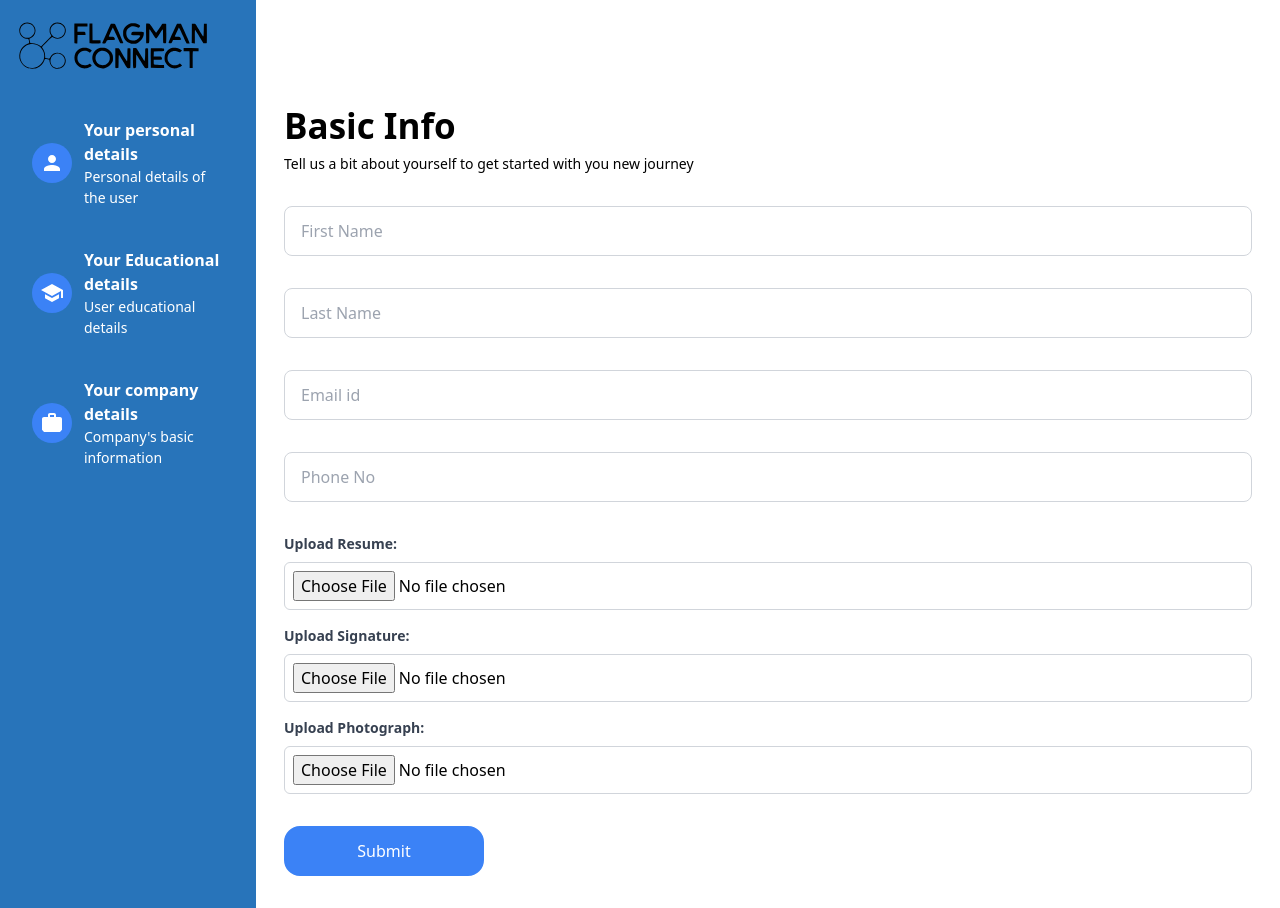
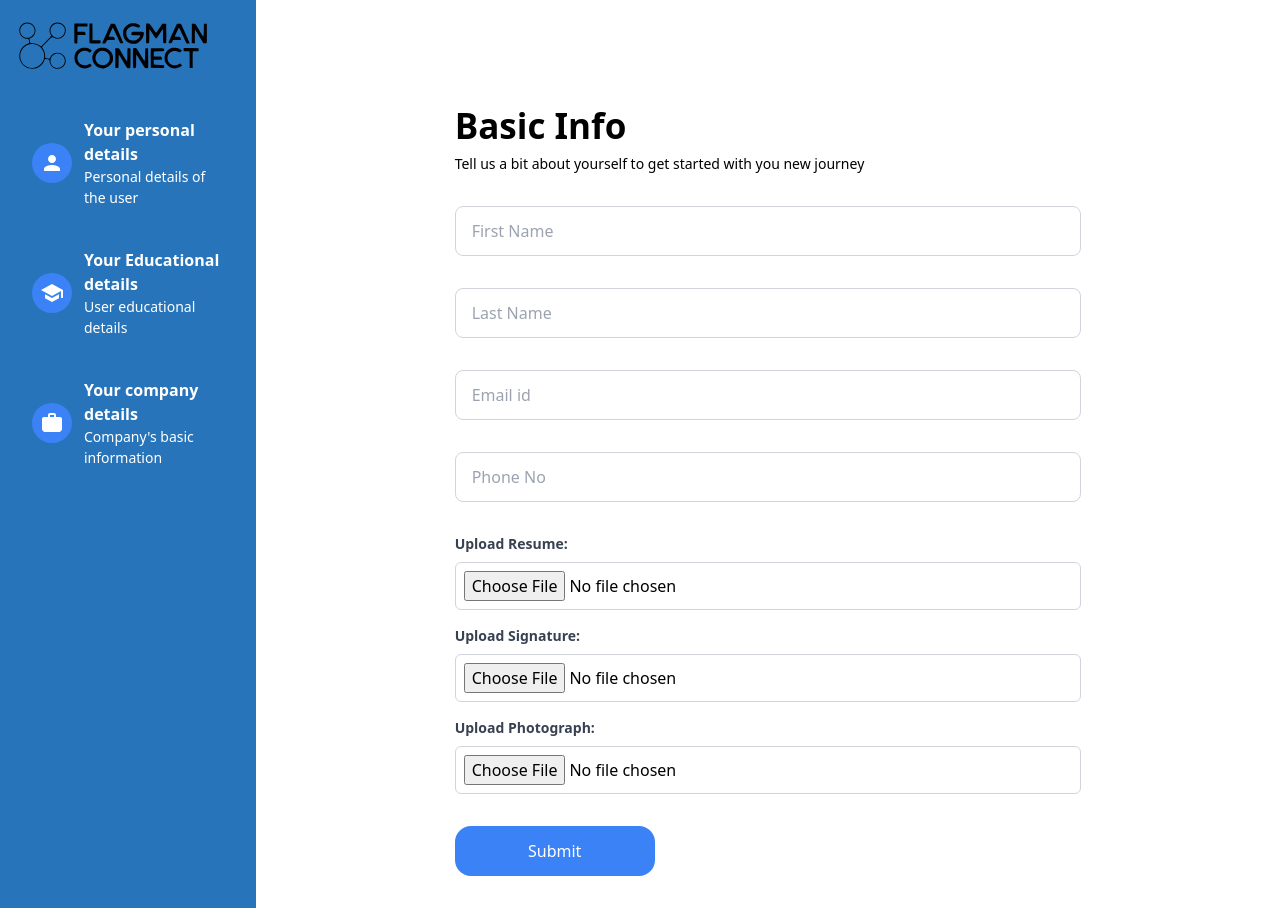
Before and after one commit to anoobsuresh0/Onboarding-Form, a React (Vite) app: page / in a window 1280 px wide. Built offline with nearby package versions, Linux system fonts and the light colour scheme.

Commit message:
Use Redux for form change

```diff
--- a/src/components/HomePage.tsx
+++ b/src/components/HomePage.tsx
@@ -1,25 +1,18 @@
-// import React from 'react'
 
-import { useState } from "react";
 import MainPage from "./pages/MainPage";
 import SideBar from "./pages/SideBar";
 
 const HomePage = () => {
 
-  const [selectedDetails, setSelectedDetails] = useState<string>('personal')
-
-  const handleDetailsChange = (detailsType: string) => {
-    setSelectedDetails(detailsType);
-  };
 
   return (
     <div className="grid grid-cols-5 h-screen ">
       <div className="bg-secondary " >
-        <SideBar selectedDetails= {selectedDetails} onDetailsChange= {handleDetailsChange} />
+        <SideBar  />
       </div>
 
       <div className=" col-span-4 " >
-        <MainPage selectedDetails= {selectedDetails}/>
+        <MainPage/>
       </div>
     </div>
   );
--- a/src/components/details/EducationDetails.tsx
+++ b/src/components/details/EducationDetails.tsx
@@ -1,4 +1,3 @@
-import React from 'react'
 
 const EducationDetails = () => {
   return (
--- a/src/components/details/WorkDetails.tsx
+++ b/src/components/details/WorkDetails.tsx
@@ -1,4 +1,3 @@
-import React from 'react'
 
 const WorkDetails = () => {
   return (
--- a/src/components/pages/MainPage.tsx
+++ b/src/components/pages/MainPage.tsx
@@ -1,16 +1,22 @@
 // MainPage.tsx
-import PersonalDetails from '../details/PersonDetails';
-import EducationDetails from '../details/EducationDetails';
-import WorkDetails from '../details/WorkDetails';
+import PersonalDetails from "../details/PersonDetails";
+import EducationDetails from "../details/EducationDetails";
+import WorkDetails from "../details/WorkDetails";
+import { useSelector } from "react-redux";
+import { RootState } from "../../features/store/store";
 
-const MainPage = ({ selectedDetails }: { selectedDetails: string }) => {
+const MainPage = () => {
+  const selectedDetails = useSelector(
+    (state: RootState) => state.details.selectedDetails
+  );
+
   const renderDetailsComponent = () => {
     switch (selectedDetails) {
-      case 'personal':
+      case "personal":
         return <PersonalDetails />;
-      case 'education':
+      case "education":
         return <EducationDetails />;
-      case 'work':
+      case "work":
         return <WorkDetails />;
       default:
         return null;
@@ -18,7 +24,15 @@ const MainPage = ({ selectedDetails }: { selectedDetails: string }) => {
   };
 
   return (
-    <div className="col-span-4 mx-7 mt-[100px]">{renderDetailsComponent()}</div>
+    <div className="grid grid-cols-6 h-full ">
+      <div className="bg-white "></div>
+
+      <div className="col-span-4 mx-7 mt-[100px]">
+        {renderDetailsComponent()}
+      </div>
+
+      <div className="bg-white "></div>
+    </div>
   );
 };
 
--- a/src/components/pages/SideBar.tsx
+++ b/src/components/pages/SideBar.tsx
@@ -2,16 +2,21 @@ import flagmanConnectLogo from "../../assets/Flagman_Connect_Logo.svg";
 import PersonIcon from "@mui/icons-material/Person";
 import SchoolIcon from "@mui/icons-material/School";
 import WorkIcon from "@mui/icons-material/Work";
+import { useDispatch, useSelector } from "react-redux";
+import { RootState } from "../../features/store/store";
+import { setDetails } from "../../features/reducers/detailsSlice";
 
-interface SideBarProps {
-  selectedDetails: string;
-  onDetailsChange: (detailsType: string) => void;
-}
 
-const SideBar = ({ selectedDetails, onDetailsChange }: SideBarProps) => {
+const SideBar = () => {
+
+  const dispatch = useDispatch();
+  const selectedDetails = useSelector((state:RootState )=> state.details.selectedDetails )
+
   const handleButtonClick = (detailsType: string) => {
-    onDetailsChange(detailsType);
+    dispatch(setDetails(detailsType));
   };
+
+
   return (
     <div className="flex flex-col m-4 h-screen">
       <img
--- /dev/null
+++ b/src/features/reducers/detailsSlice.ts
@@ -0,0 +1,24 @@
+import { createSlice,PayloadAction } from "@reduxjs/toolkit";
+
+
+interface DetailsState{
+    selectedDetails: string;
+}
+
+const initialState: DetailsState = {
+    selectedDetails: 'personal',
+};
+
+
+const detailsSlice = createSlice({
+    name: 'details',
+    initialState,
+    reducers: {
+        setDetails:(state, action: PayloadAction<string>) => {
+            state.selectedDetails = action.payload;
+        },
+    },
+});
+
+export const { setDetails } = detailsSlice.actions;
+export default detailsSlice.reducer;
--- /dev/null
+++ b/src/features/store/store.ts
@@ -0,0 +1,14 @@
+import { configureStore } from "@reduxjs/toolkit";
+import detailsSlice from "../reducers/detailsSlice";
+
+
+const store = configureStore({
+    reducer:{
+        details: detailsSlice,
+    },
+});
+
+export type RootState = ReturnType<typeof store.getState>;
+export type AppDispatch = typeof store.dispatch;
+
+export default store;
--- a/src/main.tsx
+++ b/src/main.tsx
@@ -2,9 +2,13 @@ import React from 'react'
 import ReactDOM from 'react-dom/client'
 import App from './App.tsx'
 import './index.css'
+import { Provider } from 'react-redux'
+import store from './features/store/store.ts'
 
 ReactDOM.createRoot(document.getElementById('root')!).render(
   <React.StrictMode>
+    <Provider store={store}>
     <App />
+    </Provider>
   </React.StrictMode>,
 )
```
